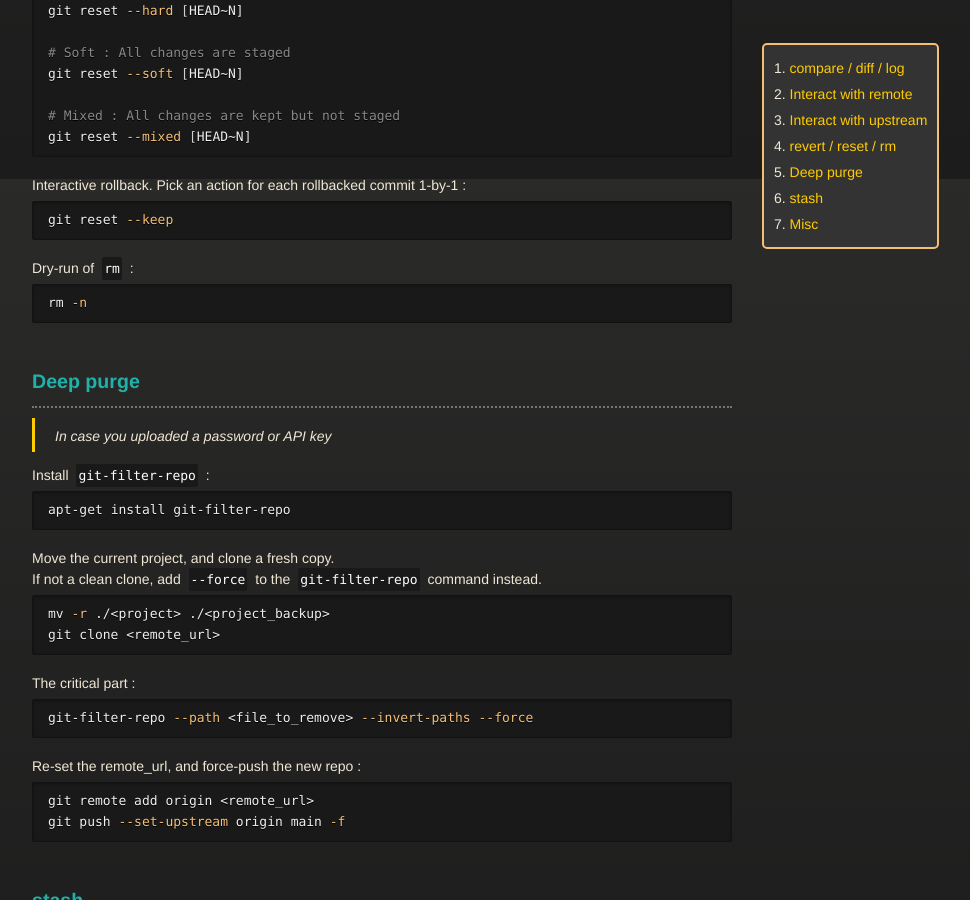
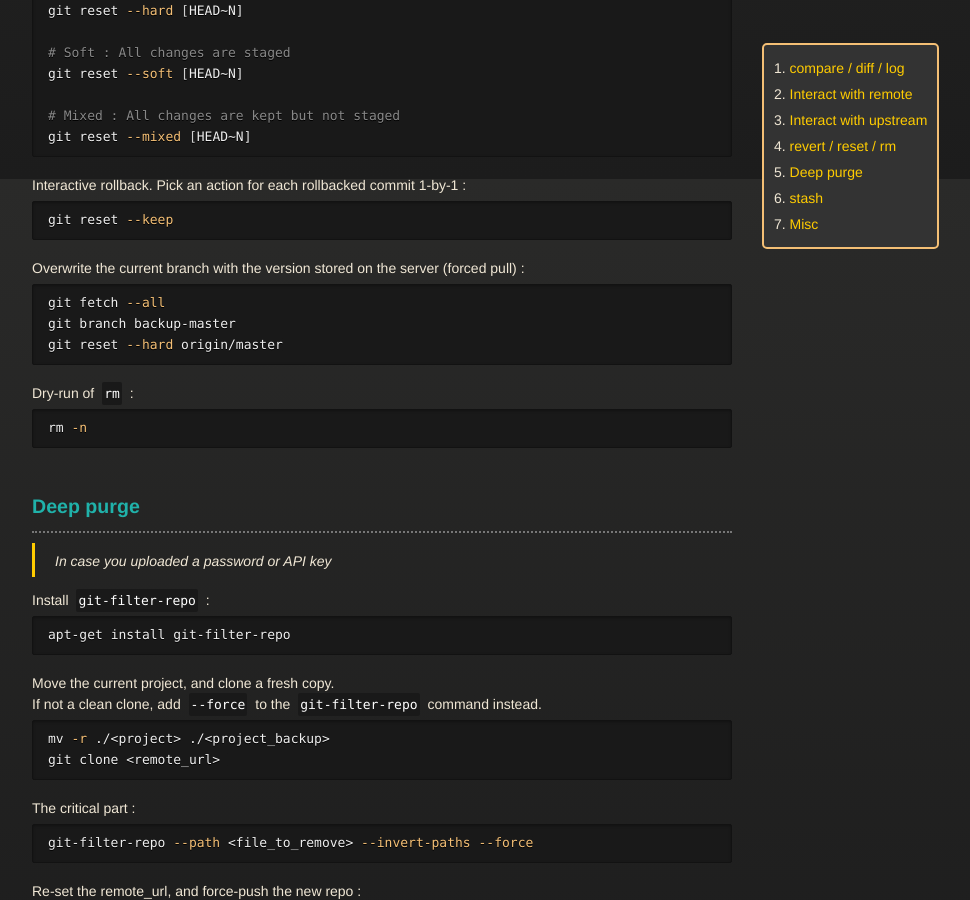
Before and after one commit to vincent-clipet/cheatsheets, a Jekyll site: the page built from markdown/git.md, in a window 1280 px wide and 900 px high, scrolled down 1621 px. Shown: the whole window, without its empty margins (258-1228 px from the left). Built offline with Jekyll 4.4.1, drawn with Linux system fonts in a browser that asks for light colours; our own code applies the rules of GitHub Pages for plain Markdown files.

Commit message:
feat(git): added forced pull commands

````diff
--- a/markdown/git.md
+++ b/markdown/git.md
@@ -125,6 +125,13 @@ Interactive rollback. Pick an action for each rollbacked commit 1-by-1 :
 git reset --keep
 ```
 
+Overwrite the current branch with the version stored on the server (forced pull) :
+```bash
+git fetch --all
+git branch backup-master
+git reset --hard origin/master
+```
+
 Dry-run of `rm` :
 ```bash
 rm -n
````
